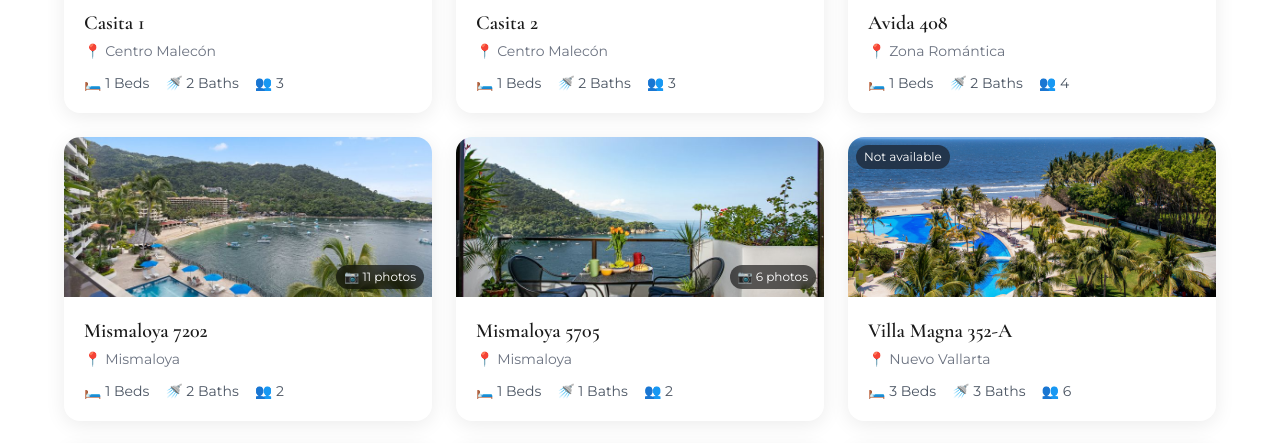
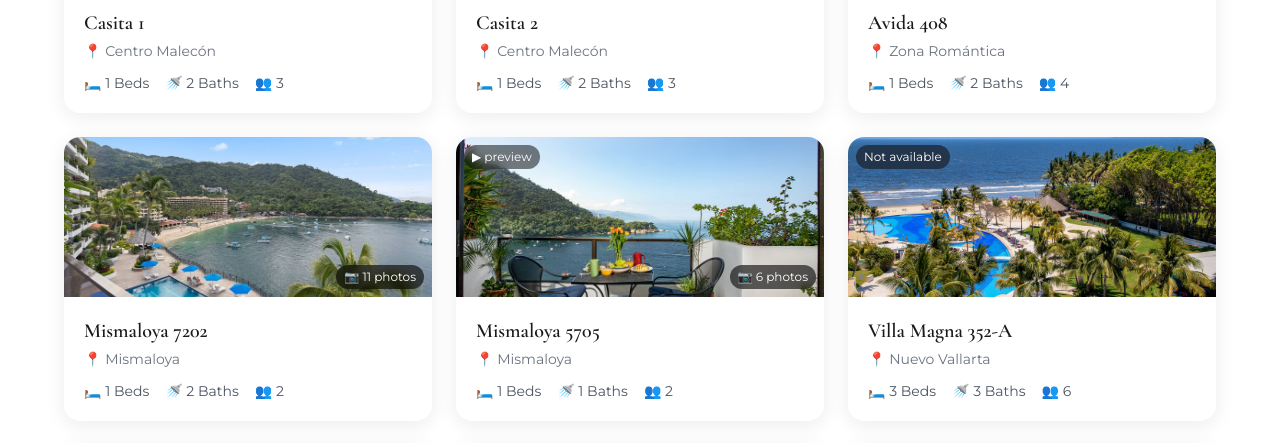
Before and after one commit to Pvrolomx/castle-checkin, a Next.js app: page / in a window 1280 px wide. Shown: the part 1820-2263 px from the top of the page. Built offline with nearby package versions, Linux system fonts and the light colour scheme.

Commit message:
feat: hover-to-video preview en property cards (Veo/mismaloya-5705)

```diff
--- a/app/page.js
+++ b/app/page.js
@@ -1,6 +1,6 @@
 'use client'
 
-import { useState, useEffect, useCallback } from 'react'
+import { useState, useEffect, useCallback, useRef } from 'react'
 
 const GALLERY = {
   'villa-magna-253a': [
@@ -112,6 +112,11 @@ const GALLERY = {
     '/gallery/cielo-101-building.jpg',
     '/gallery/cielo-101-laundry.jpg',
   ],
+}
+
+// Videos hover preview — agregar más propiedades conforme se generen con Veo
+const VIDEOS = {
+  'mismaloya-5705': '/gallery/mismaloya-5705-preview.mp4',
 }
 
 const PROPERTIES = [
@@ -327,6 +332,86 @@ function GalleryModal({ images, propertyName, onClose, startIndex = 0 }) {
   )
 }
 
+// Componente de tarjeta con hover-to-video
+function PropertyCard({ prop, index, t, lang, onOpenGallery }) {
+  const [hovered, setHovered] = useState(false)
+  const videoRef = useRef(null)
+  const hasGallery = !!GALLERY[prop.id]
+  const videoSrc = VIDEOS[prop.id]
+
+  useEffect(() => {
+    if (!videoRef.current) return
+    if (hovered) {
+      videoRef.current.currentTime = 0
+      videoRef.current.play().catch(() => {})
+    } else {
+      videoRef.current.pause()
+    }
+  }, [hovered])
+
+  return (
+    <div
+      className={`property-card fade-in ${hasGallery ? 'cursor-pointer' : ''} ${prop.unavailable ? 'opacity-75' : ''}`}
+      style={{ animationDelay: `${index * 0.1}s` }}
+      onClick={() => hasGallery && onOpenGallery(prop.id, prop.name)}
+      onMouseEnter={() => videoSrc && setHovered(true)}
+      onMouseLeave={() => videoSrc && setHovered(false)}
+    >
+      {prop.photo ? (
+        <div className="property-image relative overflow-hidden" style={{ backgroundImage: `url(${prop.photo})`, backgroundSize: 'cover', backgroundPosition: 'center' }}>
+          {/* Video overlay — aparece en hover con fade suave */}
+          {videoSrc && (
+            <video
+              ref={videoRef}
+              src={videoSrc}
+              muted
+              loop
+              playsInline
+              preload="metadata"
+              className="absolute inset-0 w-full h-full object-cover"
+              style={{
+                opacity: hovered ? 1 : 0,
+                transition: 'opacity 0.6s ease-in-out',
+                pointerEvents: 'none',
+              }}
+            />
+          )}
+          {/* Badges */}
+          {prop.unavailable && (
+            <div className="absolute top-2 left-2 bg-gray-800/80 text-white text-xs px-2 py-1 rounded-full backdrop-blur-sm z-10">
+              {lang === 'es' ? 'No disponible' : lang === 'fr' ? 'Non disponible' : 'Not available'}
+            </div>
+          )}
+          {videoSrc && !prop.unavailable && (
+            <div
+              className="absolute top-2 left-2 bg-black/50 text-white text-xs px-2 py-1 rounded-full backdrop-blur-sm z-10 flex items-center gap-1"
+              style={{ opacity: hovered ? 0 : 1, transition: 'opacity 0.3s' }}
+            >
+              ▶ preview
+            </div>
+          )}
+          {hasGallery && (
+            <div className="absolute bottom-2 right-2 bg-black/60 text-white text-xs px-2 py-1 rounded-full backdrop-blur-sm flex items-center gap-1 z-10">
+              📷 {GALLERY[prop.id].length} {t.photos}
+            </div>
+          )}
+        </div>
+      ) : (
+        <div className="property-image"><span className="text-5xl">{prop.image}</span></div>
+      )}
+      <div className="p-5">
+        <h3 className="text-xl font-semibold mb-1" style={{ fontFamily: 'Cormorant Garamond, serif' }}>{prop.name}</h3>
+        <p className="text-gray-500 text-sm mb-3">📍 {prop.location}</p>
+        <div className="flex gap-4 text-sm text-gray-600">
+          <span>🛏️ {prop.beds} {t.beds}</span>
+          <span>🚿 {prop.baths} {t.baths}</span>
+          <span>👥 {prop.guests}</span>
+        </div>
+      </div>
+    </div>
+  )
+}
+
 export default function HomePage() {
   const [lang, setLang] = useState(() => { if (typeof navigator !== 'undefined') { const l = navigator.language?.slice(0,2); if (l === 'en') return 'en'; if (l === 'fr') return 'fr'; } return 'es'; })
   const [deferredPrompt, setDeferredPrompt] = useState(null)
@@ -427,47 +512,19 @@ export default function HomePage() {
             {t.properties}
           </h2>
           <div className="grid grid-cols-1 md:grid-cols-2 lg:grid-cols-3 gap-6">
-            {PROPERTIES.map((prop, i) => {
-              const hasGallery = !!GALLERY[prop.id]
-              return (
-                <div
-                  key={prop.id}
-                  className={`property-card fade-in ${hasGallery ? 'cursor-pointer' : ''} ${prop.unavailable ? 'opacity-75' : ''}`}
-                  style={{ animationDelay: `${i * 0.1}s` }}
-                  onClick={() => hasGallery && openGallery(prop.id, prop.name)}
-                >
-                  {prop.photo ? (
-                    <div className="property-image relative" style={{ backgroundImage: `url(${prop.photo})`, backgroundSize: 'cover', backgroundPosition: 'center' }}>
-                      {prop.unavailable && (
-                        <div className="absolute top-2 left-2 bg-gray-800/80 text-white text-xs px-2 py-1 rounded-full backdrop-blur-sm">
-                          {lang === 'es' ? 'No disponible' : lang === 'fr' ? 'Non disponible' : 'Not available'}
-                        </div>
-                      )}
-                      {hasGallery && (
-                        <div className="absolute bottom-2 right-2 bg-black/60 text-white text-xs px-2 py-1 rounded-full backdrop-blur-sm flex items-center gap-1">
-                          📷 {GALLERY[prop.id].length} {t.photos}
-                        </div>
-                      )}
-                    </div>
-                  ) : (
-                    <div className="property-image"><span className="text-5xl">{prop.image}</span></div>
-                  )}
-                  <div className="p-5">
-                    <h3 className="text-xl font-semibold mb-1" style={{ fontFamily: 'Cormorant Garamond, serif' }}>{prop.name}</h3>
-                    <p className="text-gray-500 text-sm mb-3">📍 {prop.location}</p>
-                    <div className="flex gap-4 text-sm text-gray-600">
-                      <span>🛏️ {prop.beds} {t.beds}</span>
-                      <span>🚿 {prop.baths} {t.baths}</span>
-                      <span>👥 {prop.guests}</span>
-                    </div>
-                  </div>
-                </div>
-              )
-            })}
+            {PROPERTIES.map((prop, i) => (
+              <PropertyCard
+                key={prop.id}
+                prop={prop}
+                index={i}
+                t={t}
+                lang={lang}
+                onOpenGallery={openGallery}
+              />
+            ))}
           </div>
         </div>
       </section>
-
 
       {/* Contact */}
       <section id="contact" className="py-16 px-4 bg-white">
```
